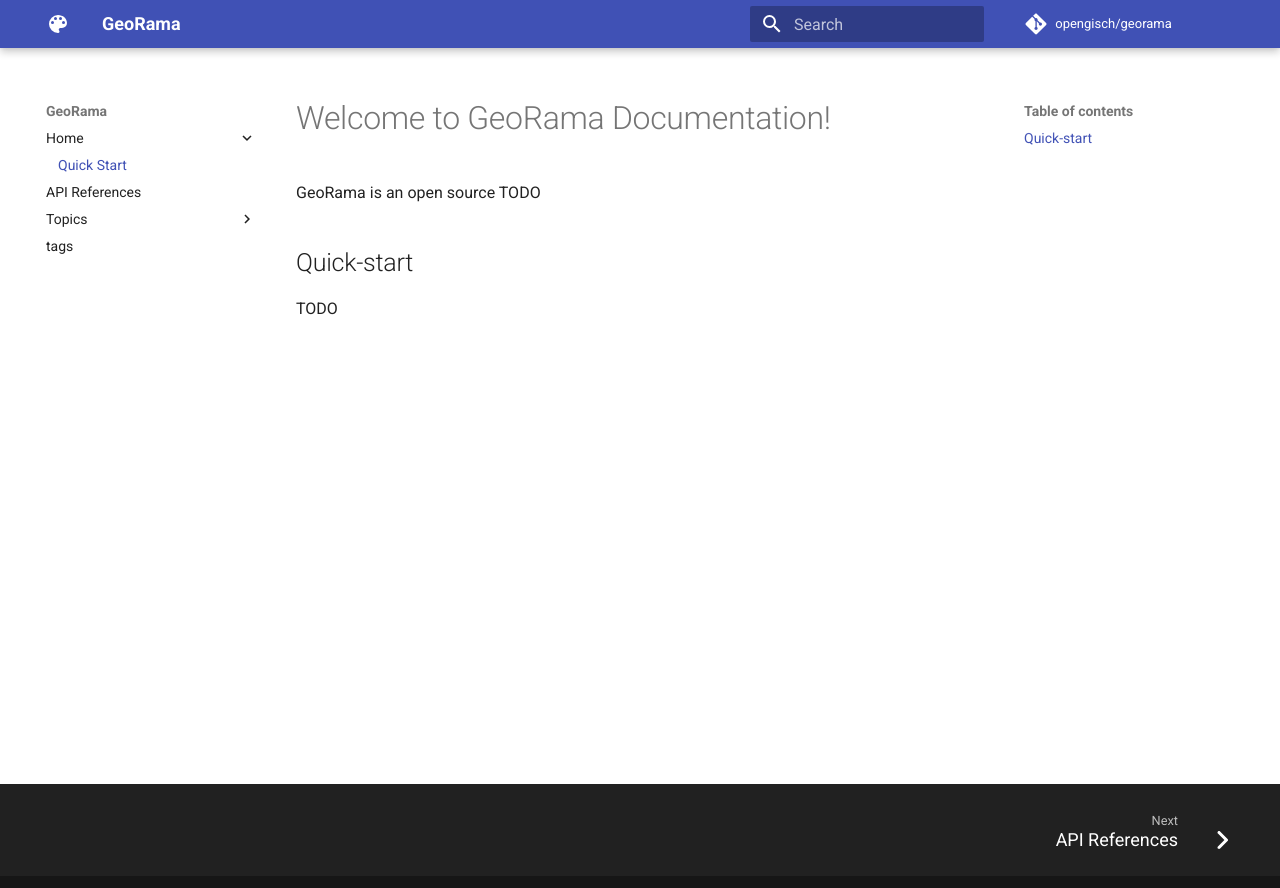
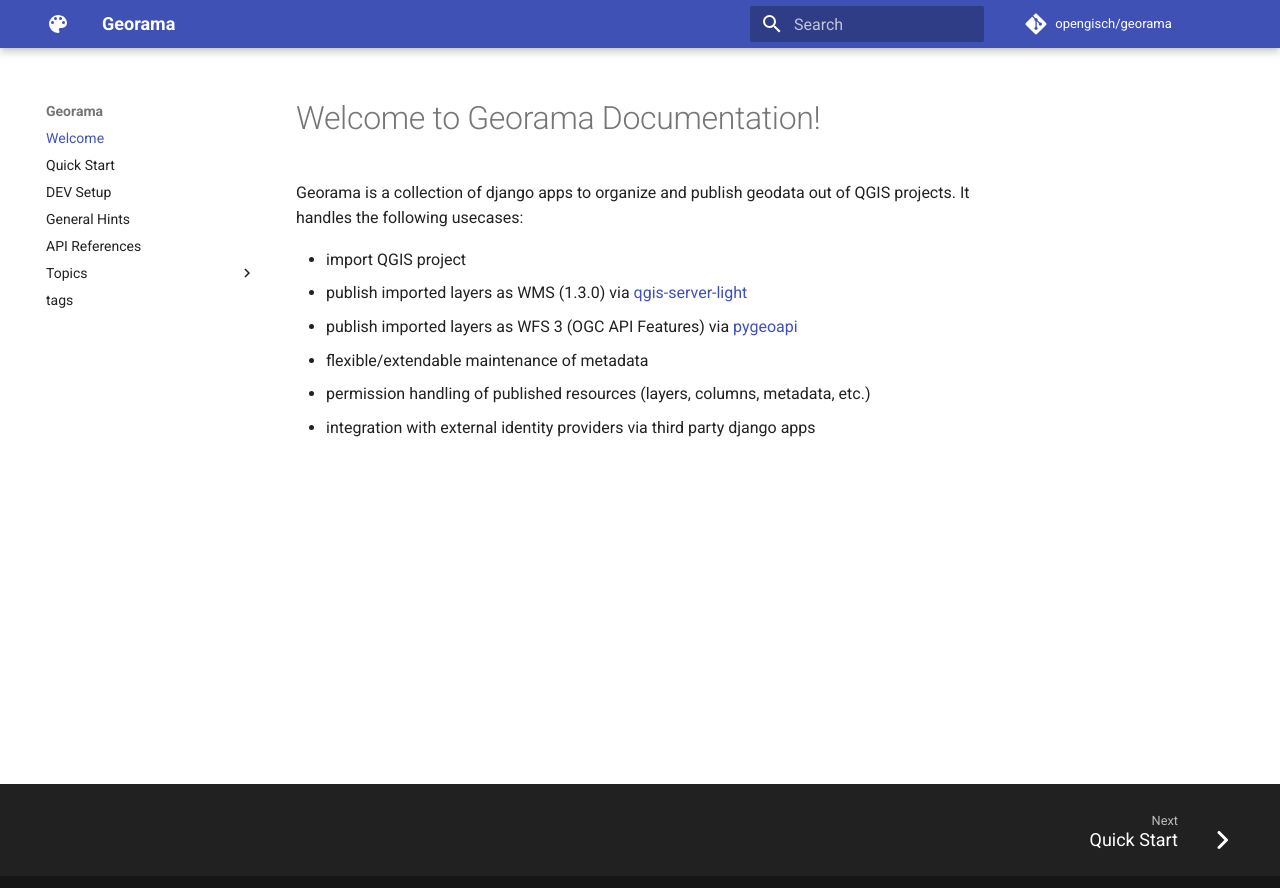
Before and after one commit to opengisch/georama, an MkDocs documentation site: the page built from docs/src/index.md, in a window 1280 px wide. Shown: the top 888 px of the page. Built offline with MkDocs 1.6.1 and Material for MkDocs 9.7.7, drawn with Linux system fonts in a browser that asks for light colours; comment, search, counter and statistics services are not loaded.

```diff
--- a/docs/mkdocs.yml
+++ b/docs/mkdocs.yml
@@ -1,12 +1,22 @@
-site_name: 'GeoRama'
+site_name: 'Georama'
 site_url: 'https://opengisch.github.io/georama'
-site_description: 'GeoRama Documentation Pages.'
+site_description: 'Georama Documentation Pages.'
 site_author: 'Clemens Rudert'
 
 repo_url: 'https://github.com/opengisch/georama/'
 repo_name: 'opengisch/georama'
-edit_uri: blob/main/docs/
+edit_uri: docs/
 docs_dir: src
+nav:
+  - "Welcome": index.md
+  - "Quick Start": quick_start.md
+  - "DEV Setup": dev_setup.md
+  - "General Hints": general_hints.md
+  - API References: reference/
+  - Topics:
+    - "Docker": build-process_DAG.md
+    - "CI/CD": cicd.md
+  - tags: tags.md
 theme:
   # 1
   name: material
@@ -51,15 +61,6 @@
   - mkdocs-click
   - pymdownx.highlight
 
-nav:
-  - Home:
-    - "Quick Start": index.md
-  - API References: reference/
-  - Topics:
-    - "Docker": build-process_DAG.md
-    - "CI/CD": cicd.md
-  - tags: tags.md
-
 
 extra:
   generator: false
--- a/docs/src/index.md
+++ b/docs/src/index.md
@@ -1,7 +1,13 @@
-# Welcome to GeoRama Documentation!
+# Welcome to Georama Documentation!
 
-GeoRama is an open source TODO
+Georama is a collection of django apps to organize and publish
+geodata out of QGIS projects. It handles the following usecases:
 
-## Quick-start
+- import QGIS project
+- publish imported layers as WMS (1.3.0) via [qgis-server-light](https://github.com/opengisch/qgis-server-light)
+- publish imported layers as WFS 3 (OGC API Features) via [pygeoapi](https://github.com/geopython/pygeoapi)
+- flexible/extendable maintenance of metadata
+- permission handling of published resources (layers, columns, metadata, etc.)
+- integration with external identity providers via third party django apps
 
-TODO
+#
```
Also changed, not shown: docs/src/dev_setup.md (added, +76 -0 lines), docs/src/general_hints.md (added, +18 -0 lines), docs/src/quick_start.md (added, +27 -0 lines), README.md, 1 other file.
